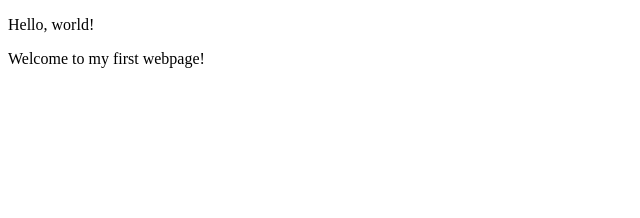
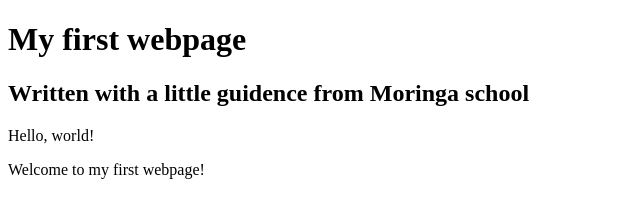
Before and after one commit to AnumAsif/my-first-webpage, a plain HTML site: page my-first-webpage.html in a window 1280 px wide. Shown: the whole page, without its empty margins (0-640 px from the left). Drawn offline with Linux system fonts and the light colour scheme.

Commit message:
add header block elements

```diff
--- a/my-first-webpage.html
+++ b/my-first-webpage.html
@@ -5,6 +5,8 @@
     <title>My first webpage!</title>
   </head>
   <body>
+    <h1>My first webpage</h1>
+    <h2>Written with a little guidence from Moringa school</h2>
     <p>Hello, world!</p>
     <p>Welcome to my first webpage!</p>
   </body>
```
